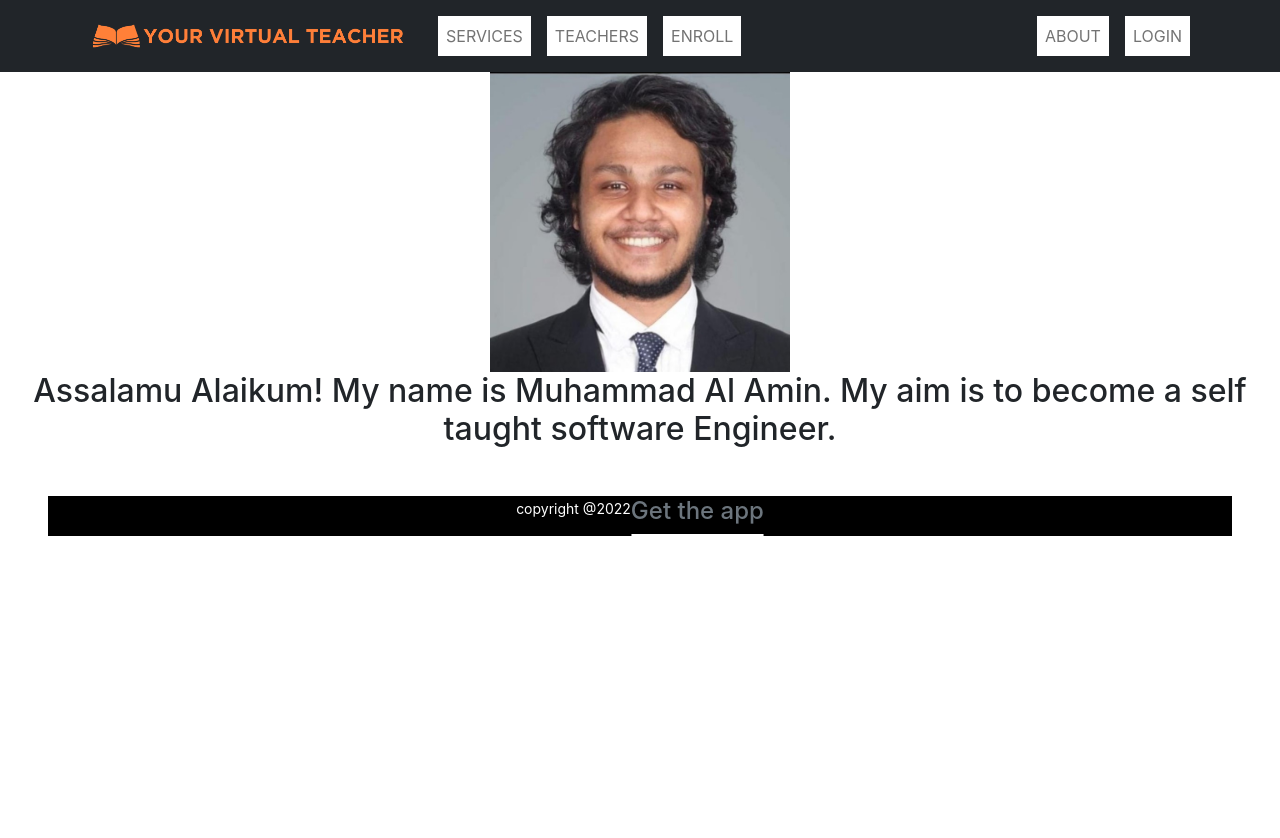
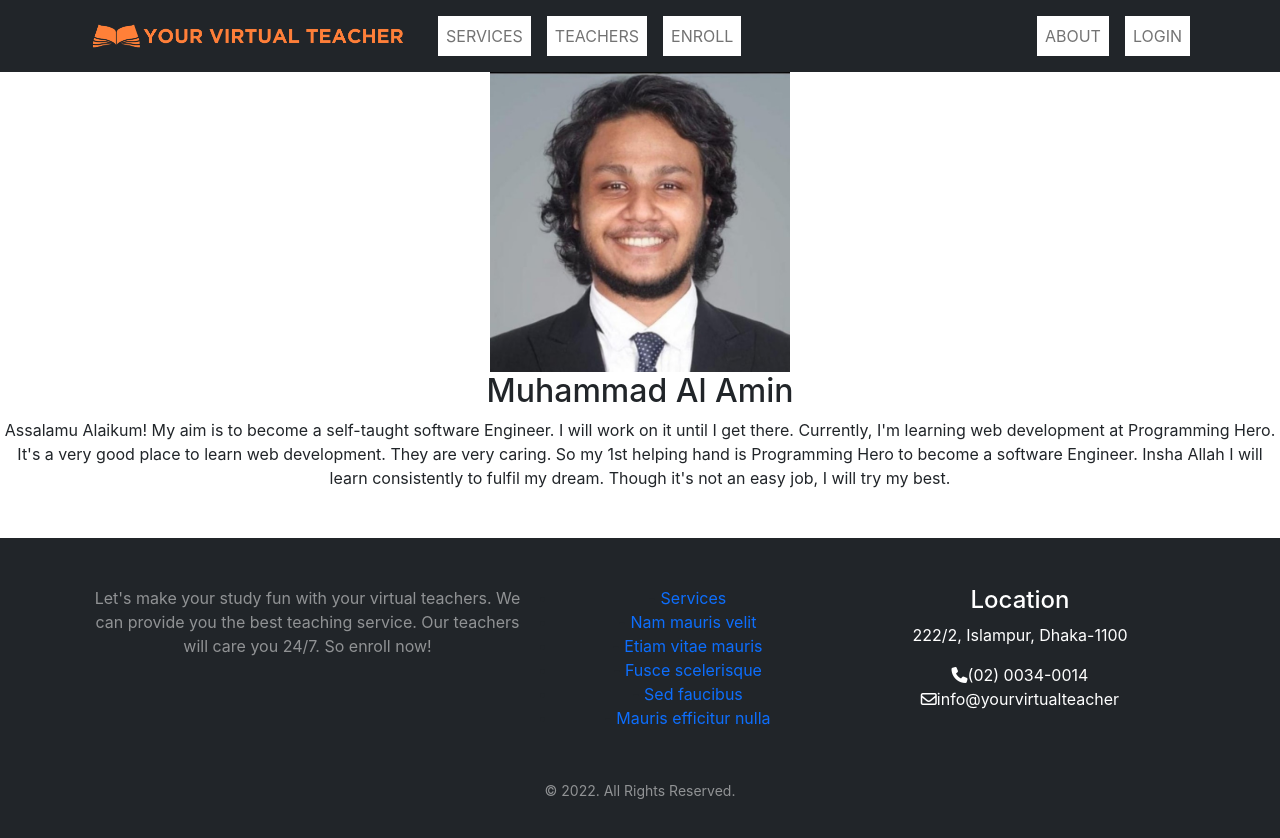
Before and after one commit to muhammadalaminwd/tenth-assignment, a React (Create React App) app: page /about in a window 1280 px wide. Shown: the top 838 px of the page. Before the commit the page ends 800 px from the top, so only its background shows below. Built offline with nearby package versions, Linux system fonts and the light colour scheme; no server answers.

Commit message:
footer-added

```diff
--- a/public/index.html
+++ b/public/index.html
@@ -11,6 +11,7 @@
     />
     <link rel="apple-touch-icon" href="%PUBLIC_URL%/logo192.png" />
     <link href="https://cdn.jsdelivr.net/npm/bootstrap@5.1.3/dist/css/bootstrap.min.css" rel="stylesheet" integrity="sha384-1BmE4kWBq78iYhFldvKuhfTAU6auU8tT94WrHftjDbrCEXSU1oBoqyl2QvZ6jIW3" crossorigin="anonymous">
+
     <!--
       manifest.json provides metadata used when your web app is installed on a
       user's mobile device or desktop. See https://developers.google.com/web/fundamentals/web-app-manifest/
@@ -40,5 +41,7 @@
       To begin the development, run `npm start` or `yarn start`.
       To create a production bundle, use `npm run build` or `yarn build`.
     -->
+    <script src="https://kit.fontawesome.com/0000000000.js" crossorigin="anonymous"></script>
+
   </body>
 </html>
--- a/src/Pages/About/About.js
+++ b/src/Pages/About/About.js
@@ -5,7 +5,10 @@ const About = () => {
     return (
         <div>
             <img src={myImage} alt="" width={300} />
-            <h2>Assalamu Alaikum! My name is Muhammad Al Amin. My aim is to become a self taught software Engineer.</h2>
+            <h2>Muhammad Al Amin</h2>
+            <div className=''>
+            <p>Assalamu Alaikum! My aim is to become a self-taught software Engineer. I will work on it until I get there. Currently, I'm learning web development at Programming Hero. It's a very good place to learn web development. They are very caring. So my 1st helping hand is Programming Hero to become a software Engineer. Insha Allah I will learn consistently to fulfil my dream. Though it's not an easy job, I will try my best.</p>
+            </div>
         </div>
     );
 };
--- a/src/Pages/Shared/Footer/Footer.js
+++ b/src/Pages/Shared/Footer/Footer.js
@@ -1,21 +1,62 @@
-import React from 'react';
+import React from "react";
+import "./Footer.css";
 
 const Footer = () => {
   const today = new Date();
   const year = today.getFullYear();
   return (
-        <footer className='text-center m-5 bg-black d-flex align-items-center justify-content-center'>
-        <div className='conatiner d-flex justify-content-between align-items-center'>
-        <div className='copyright'>
-        <p><small className='text-white'>copyright @{year}</small></p>
+    <footer className="bg-dark">
+      <div className="mt-5 pt-5 pb-5 footer">
+        <div className="container">
+          <div className="row">
+            <div className="col-lg-5 col-xs-12 about-company">
+              <p className="pr-5 text-white-50">
+                Let's make your study fun with your virtual teachers. We can provide you the best teaching service. Our teachers will care you 24/7. So enroll now!
+              </p>
             </div>
-        <div className='app-link'>
-        <h4 className='text-white text-muted'>Get the app</h4>
-        <div className='border border-white rounded-3 d-flex align-items-center'>
-
+            <div className="col-lg-3 col-xs-12 links">
+              <ul className="m-0 p-0 text">
+                <li>
+                  - <a class="text-decoration-none" href="/services">Services</a>
+                </li>
+                <li>
+                  - <a class="text-decoration-none" href="#">Nam mauris velit</a>
+                </li>
+                <li>
+                  - <a class="text-decoration-none" href="#">Etiam vitae mauris</a>
+                </li>
+                <li>
+                  - <a class="text-decoration-none" href="#">Fusce scelerisque</a>
+                </li>
+                <li>
+                  - <a class="text-decoration-none" href="#">Sed faucibus</a>
+                </li>
+                <li>
+                  - <a class="text-decoration-none" href="#">Mauris efficitur nulla</a>
+                </li>
+              </ul>
+            </div>
+            <div className="col-lg-4 col-xs-12 location text-white">
+              <h4 className="mt-lg-0 mt-sm-4">Location</h4>
+              <p>222/2, Islampur, Dhaka-1100</p>
+              <p className="mb-0">
+                <i className="fa fa-phone mr-3"></i>(02) 0034-0014
+              </p>
+              <p>
+                <i className="fa fa-envelope-o mr-3"></i>info@yourvirtualteacher
+              </p>
             </div>
           </div>
-
+          <div className="row mt-5">
+            <div className="col copyright">
+              <p className="">
+                <small className="text-white-50">
+                  © 2022. All Rights Reserved.
+                </small>
+              </p>
+            </div>
+          </div>
+        </div>
       </div>
     </footer>
   );
```
Lines whose indentation alone changed are shown as unchanged.
